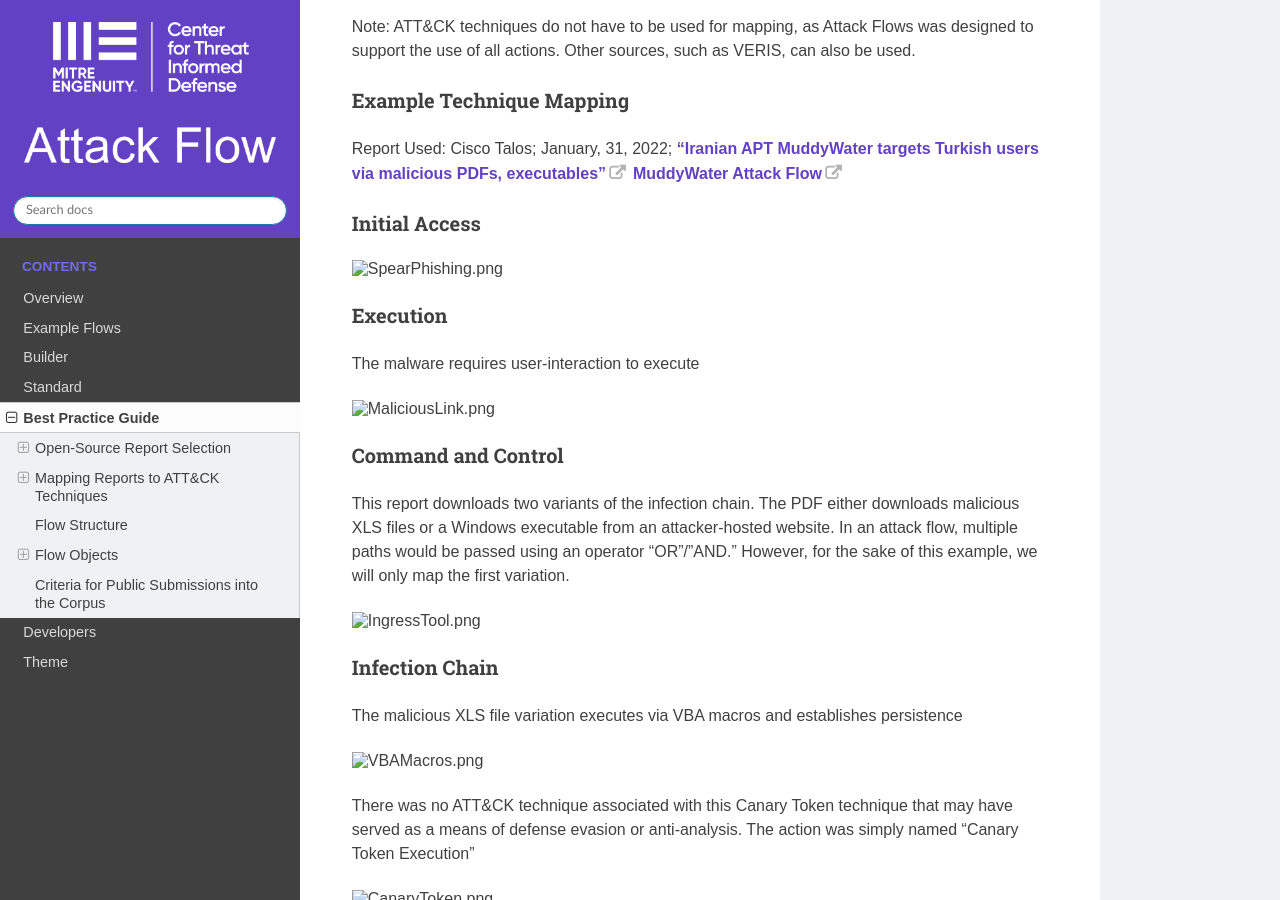
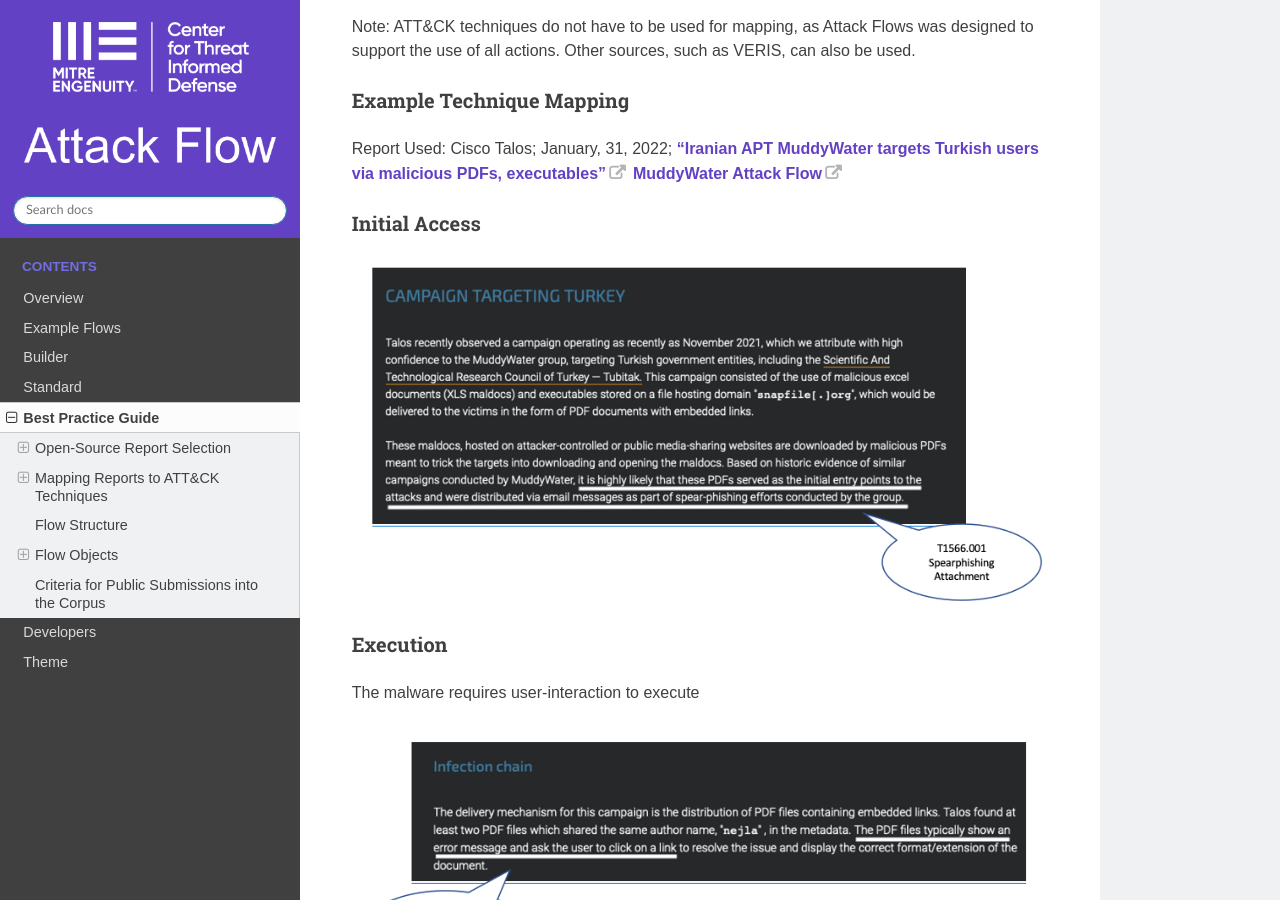
Before and after one commit to center-for-threat-informed-defense/attack-flow, a Sphinx documentation site: the page built from docs/best_practices.rst, in a window 1280 px wide and 900 px high, scrolled down 1712 px. Built offline with Sphinx 7.4.7 and the Read the Docs theme 2.0.0, drawn with Linux system fonts in a browser that asks for light colours.

Commit message:
Best Practices Text and Photos
Best Practices Text and Photos

```diff
--- a/docs/best_practices.rst
+++ b/docs/best_practices.rst
@@ -70,39 +70,39 @@
 
 Initial Access
 ~~~~~~~~~~~~~~~
-.. image:: SpearPhishing.png
+.. image:: _static/SpearPhishing.png
 
 Execution
 ~~~~~~~~~~
 The malware requires user-interaction to execute
 
-.. image:: MaliciousLink.png
+.. image:: _static/MaliciousLink.png
 
 Command and Control
 ~~~~~~~~~~~~~~~~~~~~
 This report downloads two variants of the infection chain. The PDF either downloads malicious XLS files or a Windows executable from an attacker-hosted website. In an attack flow, multiple paths would be passed using an operator "OR"/"AND." However, for the sake of this example, we will only map the first variation.
 
-.. image:: IngressTool.png
+.. image:: _static/IngressTool.png
 
 Infection Chain
 ~~~~~~~~~~~~~~~~
 The malicious XLS file variation executes via VBA macros and establishes persistence
 
-.. image:: VBAMacros.png
+.. image:: _static/VBAMacros.png
 
 There was no ATT&CK technique associated with this Canary Token technique that may have served as a means of defense evasion or anti-analysis. The action was simply named "Canary Token Execution"
 
-.. image:: CanaryToken.png
+.. image:: _static/CanaryToken.png
 
 This variation of the malware concludes with the PowerShell downloader reaching out to a remote location for the final payload, which Cisco was unable to obtain
 
-.. image:: PowerShell.png
+.. image:: _static/PowerShell.png
 
 Impact
 ~~~~~~~
 Because Cisco was unable to obtain the final payload, we cannot determine the objective of the attack. However, we can assess possible impact with moderate confidence based on information in the report on Muddy Water's observed behavior in past campaigns. We will reflect this uncertainty in our flow in the Action descriptions and confidence property and by using an OR operator.
 
-.. image:: Impact.png
+.. image:: _static/Impact.png
 
 Flow Structure
 --------------
```
Also changed, not shown: other parts of docs/best_practices.rst (+1 -1 lines).
